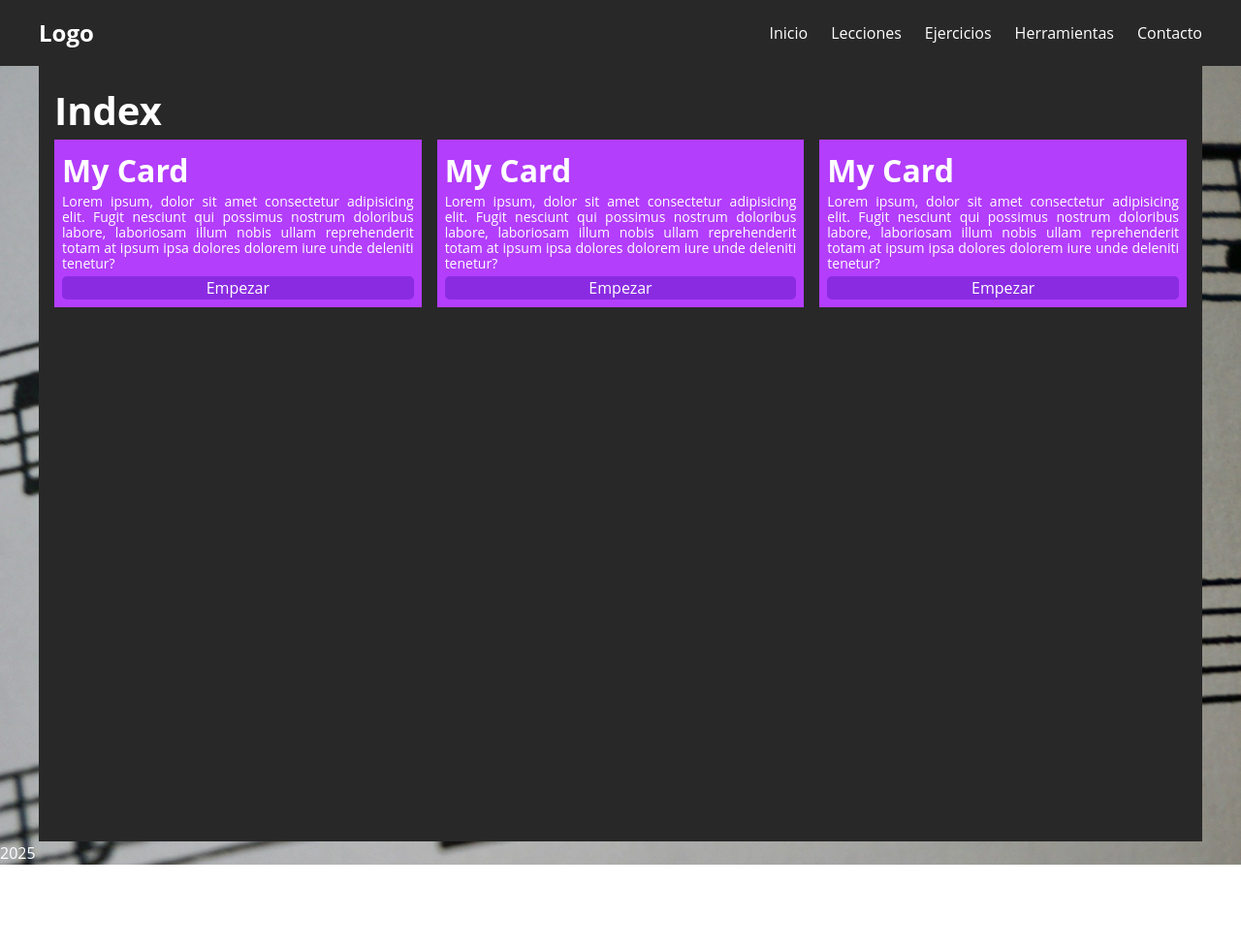
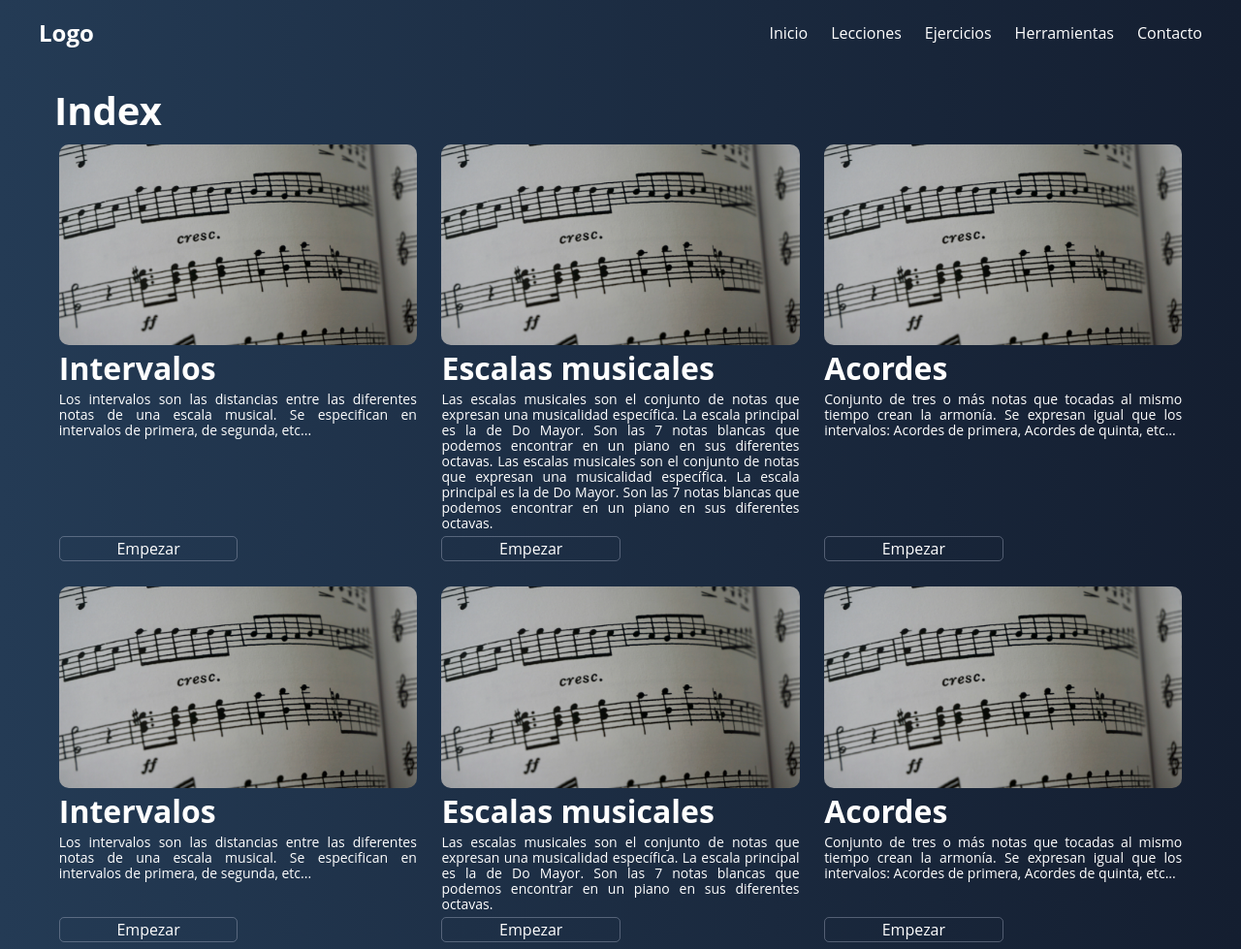
Before and after one commit to jguimeram/music-app, an Astro site: page / in a window 1280 px wide. Shown: the top 979 px of the page at 97% size. Before the commit the page ends 892 px from the top, so only its background shows below. Built offline with nearby package versions, Linux system fonts and the light colour scheme; Astro itself is replaced by a stand-in of ours.

Commit message:
cards height fixed. margin: auto in flex makes an element absorbs the free space.

```diff
--- a/src/components/Card.astro
+++ b/src/components/Card.astro
@@ -1,35 +1,54 @@
 ---
-
+const { id, title, desc, link } = Astro.props;
+import { Image } from "astro:assets";
+import cardImage from "../assets/background.webp";
 ---
 
 <div class="card-container">
-    <h2>My Card</h2>
+  <Image src={cardImage} alt="Intervalos musicales." class="card-image" />
+  <h2>{title}</h2>
+  <div class="description">
     <p>
-      Lorem ipsum, dolor sit amet consectetur adipisicing elit. Fugit nesciunt
-      qui possimus nostrum doloribus labore, laboriosam illum nobis ullam
-      reprehenderit totam at ipsum ipsa dolores dolorem iure unde deleniti
-      tenetur?
+      {desc}
     </p>
-    <a href="#" class="card-link">Empezar</a>
+  </div>
+  <div class="link">
+    <a href={link} class="card-link">Empezar</a>
+  </div>
 </div>
 
 <style>
   .card-container {
-    background-color: var(--accent-secondary);
-    padding: 0.5rem;
+    padding: 0.3rem;
+    border-radius: 10px;
+    display: flex;
+    flex-direction: column;
+    height: 100%;
   }
 
-  p{
+  .card-image {
+    max-width: 100%;
+    height: auto;
+    border-radius: 10px;
+  }
+
+  p {
     font-size: 14px;
     line-height: 16px;
     text-align: justify;
   }
 
-  a.card-link{
+  /* auto margins in Flexbox absorb extra space: When an element inside a flex container has margin-top: auto, it expands to take up all the remaining space in that direction. */
+  div.link {
+    margin-top: auto;
+  }
+  a.card-link {
     display: block;
     margin-top: 5px;
-    background-color: blueviolet;
     text-align: center;
     border-radius: 5px;
+    width: 50%;
+    border: 1px solid;
+    border-color: color-mix(in oklab, #acb5c7 40%, transparent);
   }
 </style>
--- a/src/components/Menu.astro
+++ b/src/components/Menu.astro
@@ -4,7 +4,6 @@
 
 <style>
   .navbar {
-    background-color: var(--primary-light);
     padding: 1rem;
   }
 
@@ -48,14 +47,14 @@
   .dropdown-content {
     display: none;
     position: absolute;
-    background-color: var(--primary-light);
+    background-color: var(--primary-medium);
     min-width: 160px;
     box-shadow: 0 8px 16px rgba(0, 0, 0, 0.2);
     z-index: 1;
     left: 0;
   }
 
-/* a tags inside of dropdown-content */
+  /* a tags inside of dropdown-content */
 
   .dropdown-content a {
     color: white;
@@ -64,14 +63,12 @@
   }
 
   .dropdown-content a:hover {
-    background-color:  var(--border-color);
+    background-color: var(--border-color);
   }
 
-  .dropdown:hover .dropdown-content{
+  .dropdown:hover .dropdown-content {
     display: block;
   }
-
-
 </style>
 
 <nav class="navbar">
--- a/src/layouts/Layout.astro
+++ b/src/layouts/Layout.astro
@@ -25,10 +25,3 @@ const { title } = Astro.props;
     </footer>
   </body>
 </html>
-
-<style>
-  html,
-  body {
-    background: url("../assets/background.webp");
-  }
-</style>
--- a/src/pages/index.astro
+++ b/src/pages/index.astro
@@ -1,33 +1,75 @@
 ---
 import Layout from "../layouts/Layout.astro";
-import Card from "../components/Card.astro"
+import Card from "../components/Card.astro";
 const title = "Index";
 
+const cards = [
+  {
+    id: 0,
+    title: "Intervalos",
+    desc: "Los intervalos son las distancias entre las diferentes notas de una escala musical. Se especifican en intervalos de primera, de segunda, etc...",
+    link: "intervalos",
+  },
+  {
+    id: 1,
+    title: "Escalas musicales",
+    desc: "Las escalas musicales son el conjunto de notas que expresan una musicalidad específica. La escala principal es la de Do Mayor. Son las 7 notas blancas que podemos encontrar en un piano en sus diferentes octavas. Las escalas musicales son el conjunto de notas que expresan una musicalidad específica. La escala principal es la de Do Mayor. Son las 7 notas blancas que podemos encontrar en un piano en sus diferentes octavas.",
+    link: "escalas-musicales",
+  },
+  {
+    id: 2,
+    title: "Acordes",
+    desc: "Conjunto de tres o más notas que tocadas al mismo tiempo crean la armonía. Se expresan igual que los intervalos: Acordes de primera, Acordes de quinta, etc...",
+    link: "acordes",
+  },
+  {
+    id: 0,
+    title: "Intervalos",
+    desc: "Los intervalos son las distancias entre las diferentes notas de una escala musical. Se especifican en intervalos de primera, de segunda, etc...",
+    link: "intervalos",
+  },
+  {
+    id: 1,
+    title: "Escalas musicales",
+    desc: "Las escalas musicales son el conjunto de notas que expresan una musicalidad específica. La escala principal es la de Do Mayor. Son las 7 notas blancas que podemos encontrar en un piano en sus diferentes octavas.",
+    link: "escalas-musicales",
+  },
+  {
+    id: 2,
+    title: "Acordes",
+    desc: "Conjunto de tres o más notas que tocadas al mismo tiempo crean la armonía. Se expresan igual que los intervalos: Acordes de primera, Acordes de quinta, etc...",
+    link: "acordes",
+  },
+];
 ---
-
-<style>
-  .container {
-    max-width: 1200px;
-	height: 100lvh;
-    background-color: var(--primary-light);
-    margin: auto;
-	padding: 1rem;
-  }
-  .grid {
-    display: grid;
-	grid-template-columns: repeat(3,1fr);
-	gap: 1rem;
-  }
-
-</style>
 
 <Layout title={title}>
   <div class="container">
     <h1>{title}</h1>
     <div class="grid">
-		<Card />
-		<Card />
-		<Card />
+      {
+        cards.map((card) => (
+          <Card
+            id={card.id}
+            title={card.title}
+            desc={card.desc}
+            link={card.link}
+          />
+        ))
+      }
     </div>
   </div>
 </Layout>
+
+<style>
+  .container {
+    max-width: 1200px;
+    margin: auto;
+    padding: 1rem;
+  }
+  .grid {
+    display: grid;
+    grid-template-columns: repeat(3, minmax(0, 1fr));
+    gap: 1rem;
+  }
+</style>
--- a/src/styles/globals.css
+++ b/src/styles/globals.css
@@ -2,11 +2,11 @@
 :root {
   /* Primary colors */
   --primary-dark: #121212;     /* Dark background for main areas */
-  --primary-medium: #181818;   /* Medium dark for cards, containers */
+  --primary-medium: #06223f;   /* Medium dark for cards, containers */
   --primary-light: #282828;    /* Lighter elements like buttons, hover states */
 
   /* Accent colors */
-  --accent-main: #1DB954;      /* Vibrant green for primary actions, active items */
+  --accent-main: #09f;      /* Vibrant green for primary actions, active items */
   --accent-secondary: #B33EFC; /* Purple for secondary elements, highlights */
   --accent-tertiary: #FF5555;  /* Red for alerts, notifications */
 
@@ -74,5 +74,10 @@ body {
   line-height: 1.5;
   font-family: 'Open Sans', 'Helvetica Neue', sans-serif;
   color: var(--text-primary);
-  background-color: var(--primary-dark);
+background: #141E30;  /* fallback for old browsers */
+background: -webkit-linear-gradient(to right, #243B55, #141E30);  /* Chrome 10-25, Safari 5.1-6 */
+background: linear-gradient(to right, #243B55, #141E30); /* W3C, IE 10+/ Edge, Firefox 16+, Chrome 26+, Opera 12+, Safari 7+ */
+
+
+
 }
```
Also changed, not shown: test.html (added, +130 -0 lines), src/assets/imagen_curso.webp (added).
